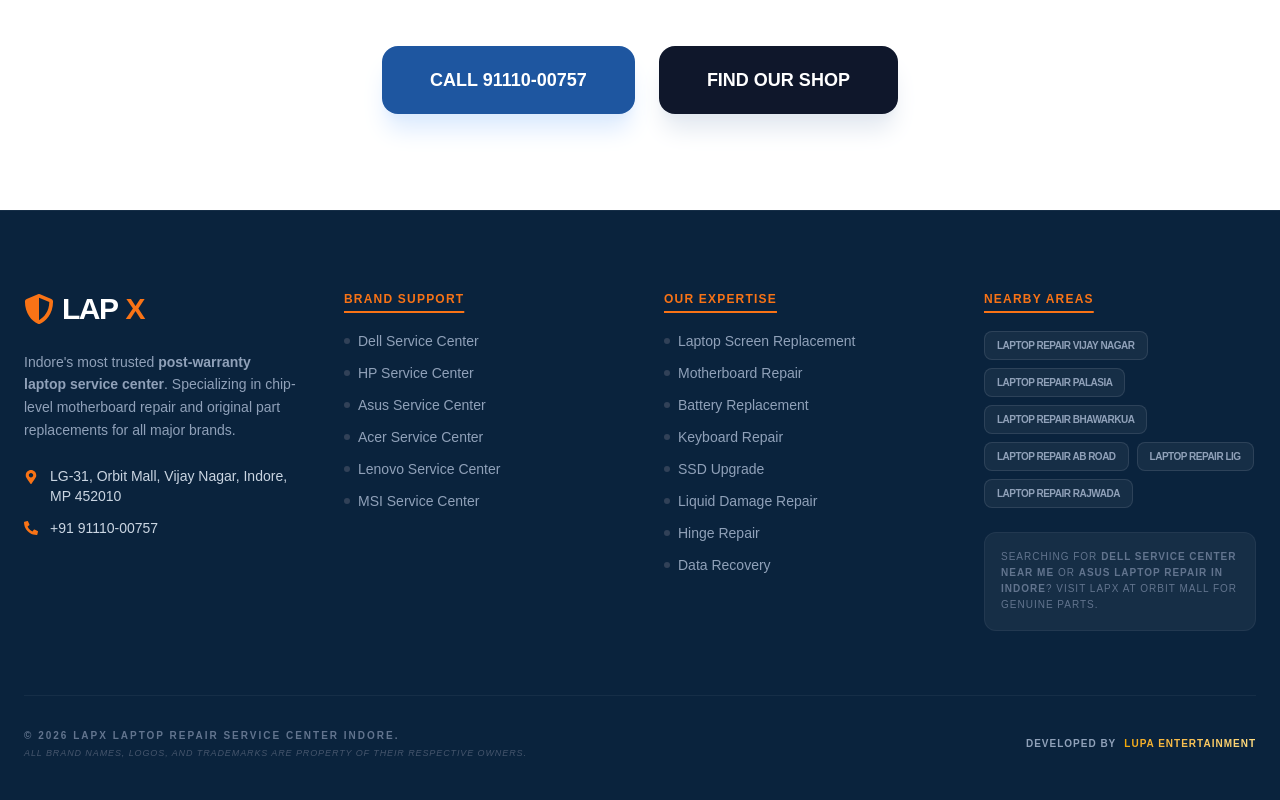
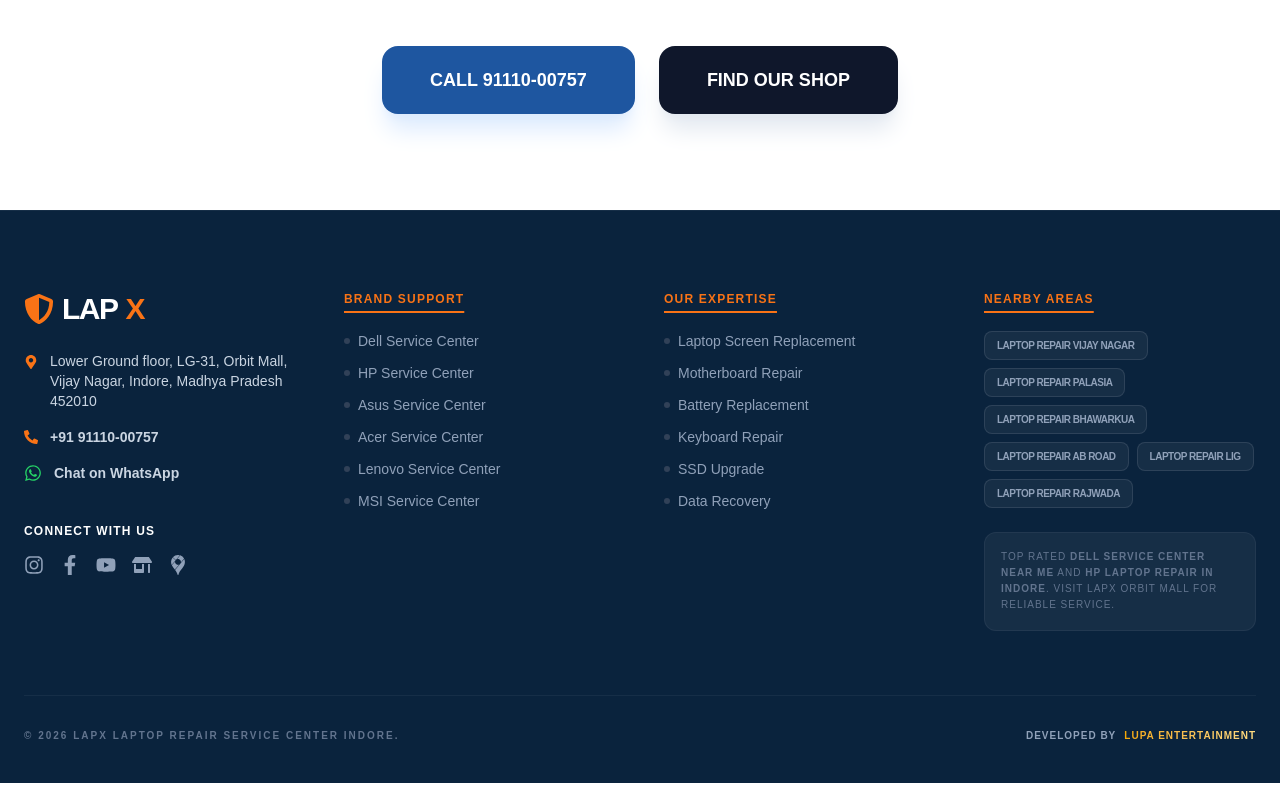
Before and after one commit to JoshiRishikesh/Lapx-Indore, a Next.js app: page / in a window 1280 px wide. Shown: the part 3536-4336 px from the top of the page. Built offline with nearby package versions, Linux system fonts and the light colour scheme.

Commit message:
Updated the footer

```diff
--- a/package.json
+++ b/package.json
@@ -15,7 +15,7 @@
     "next": "16.0.8",
     "react": "19.2.1",
     "react-dom": "19.2.1",
-    "react-icons": "^5.5.0"
+    "react-icons": "^5.6.0"
   },
   "devDependencies": {
     "@tailwindcss/postcss": "^4",
--- a/src/components/Footer.tsx
+++ b/src/components/Footer.tsx
@@ -1,7 +1,18 @@
 "use client";
 
 import Link from 'next/link';
-import { FaPhoneAlt, FaEnvelope, FaMapMarkerAlt, FaShieldAlt } from 'react-icons/fa';
+import {
+  FaPhoneAlt,
+  FaMapMarkerAlt,
+  FaShieldAlt,
+  FaWhatsapp,
+  FaInstagram,
+  FaFacebookF,
+  FaYoutube,
+  FaStoreAlt // Use this for JustDial
+} from 'react-icons/fa';
+
+import { SiGooglemaps } from 'react-icons/si'; // Keep this since it's working
 
 export default function Footer() {
   const currentYear = new Date().getFullYear();
@@ -15,32 +26,91 @@
     { name: "MSI Service Center", href: "/msi-laptop-service-center-indore" },
   ];
 
-  const serviceKeywords = [
-    "Laptop Screen Replacement", "Motherboard Repair", "Battery Replacement",
-    "Keyboard Repair", "SSD Upgrade", "Liquid Damage Repair",
-    "Hinge Repair", "Data Recovery"
+  const socialLinks = [
+    {
+      name: "Instagram",
+      href: "https://www.instagram.com/lapx_laptop_repair_indore/",
+      icon: <FaInstagram />,
+      color: "hover:text-[#E1306C]"
+    },
+    {
+      name: "Facebook",
+      href: "https://www.facebook.com/people/Lapx-indore/100083816658201/#",
+      icon: <FaFacebookF />,
+      color: "hover:text-[#1877F2]"
+    },
+    {
+      name: "YouTube",
+      href: "https://www.youtube.com/@lapxindore",
+      icon: <FaYoutube />,
+      color: "hover:text-[#FF0000]"
+    },
+    {
+      name: "JustDial",
+      href: "https://www.justdial.com/Indore/Lap-X-Near-C21-Malhar-Mega-Mall-Vijay-Nagar/0731PX731-X731-221031122403-F5F9_BZDET",
+      icon: <FaStoreAlt />,
+      color: "hover:text-[#ff6a00]"
+    },
+    {
+      name: "Google Maps",
+      href: "https://share.google/ydyJpPmM2cu71iLWX",
+      icon: <SiGooglemaps />,
+      color: "hover:text-[#4285F4]"
+    },
   ];
 
   return (
     <footer className="bg-[#0a233d] text-white pt-20 pb-10 px-6 border-t border-white/5">
       <div className="max-w-7xl mx-auto grid grid-cols-1 md:grid-cols-2 lg:grid-cols-4 gap-12 mb-16">
 
-        {/* 1. Branding & Business Info */}
+        {/* 1. Branding & Contact Info */}
         <div className="space-y-6">
           <Link href="/" className="text-3xl font-black tracking-tighter flex items-center gap-2">
             <FaShieldAlt className="text-[#f97316]" /> LAP<span className="text-[#f97316]">X</span>
           </Link>
-          <p className="text-slate-400 text-sm leading-relaxed">
-            Indore's most trusted <strong>post-warranty laptop service center</strong>. Specializing in chip-level motherboard repair and original part replacements for all major brands.
-          </p>
-          <div className="space-y-3 text-sm">
+
+          <div className="space-y-4 text-sm">
             <div className="flex items-start gap-3 text-slate-300">
               <FaMapMarkerAlt className="text-[#f97316] mt-1 shrink-0" />
-              <p>LG-31, Orbit Mall, Vijay Nagar, Indore, MP 452010</p>
+              <p>Lower Ground floor, LG-31, Orbit Mall, Vijay Nagar, Indore, Madhya Pradesh 452010</p>
             </div>
+
             <div className="flex items-center gap-3 text-slate-300">
               <FaPhoneAlt className="text-[#f97316] shrink-0" />
-              <p>+91 91110-00757</p>
+              <a href="tel:+919111000757" className="hover:text-white transition-colors font-semibold">
+                +91 91110-00757
+              </a>
+            </div>
+
+            <div className="flex items-center gap-3 text-slate-300">
+              <FaWhatsapp className="text-[#25D366] shrink-0 text-lg" />
+              <a
+                href="https://wa.me/919111000757?text=I%20found%20your%20website%20and%20need%20help%20with%20my%20laptop"
+                target="_blank"
+                rel="noopener noreferrer"
+                className="hover:text-white transition-colors font-semibold"
+              >
+                Chat on WhatsApp
+              </a>
+            </div>
+          </div>
+
+          {/* Social Media Icons Row */}
+          <div className="pt-4">
+            <h4 className="text-white text-xs font-bold uppercase tracking-widest mb-4">Connect With Us</h4>
+            <div className="flex gap-4">
+              {socialLinks.map((social) => (
+                <a
+                  key={social.name}
+                  href={social.href}
+                  target="_blank"
+                  rel="noopener noreferrer"
+                  className={`text-slate-400 text-xl transition-all duration-300 hover:scale-110 ${social.color}`}
+                  title={social.name}
+                >
+                  {social.icon}
+                </a>
+              ))}
             </div>
           </div>
         </div>
@@ -59,11 +129,11 @@
           </ul>
         </div>
 
-        {/* 3. Specialized Services */}
+        {/* 3. Expertise (Strategic Keywords) */}
         <div>
           <h4 className="text-[#f97316] font-bold uppercase tracking-widest text-xs mb-6 underline decoration-2 underline-offset-8">Our Expertise</h4>
           <ul className="grid grid-cols-1 gap-3">
-            {serviceKeywords.map((service) => (
+            {['Laptop Screen Replacement', 'Motherboard Repair', 'Battery Replacement', 'Keyboard Repair', 'SSD Upgrade', 'Data Recovery'].map((service) => (
               <li key={service} className="text-slate-400 text-sm flex items-center gap-2">
                 <span className="w-1.5 h-1.5 bg-slate-700 rounded-full" /> {service}
               </li>
@@ -71,7 +141,7 @@
           </ul>
         </div>
 
-        {/* 4. Strategic Keyword Cloud (Indore Specific) */}
+        {/* 4. Local SEO Area Cloud */}
         <div>
           <h4 className="text-[#f97316] font-bold uppercase tracking-widest text-xs mb-6 underline decoration-2 underline-offset-8">Nearby Areas</h4>
           <div className="flex flex-wrap gap-2">
@@ -83,7 +153,7 @@
           </div>
           <div className="mt-6 p-4 bg-white/5 rounded-xl border border-white/5">
             <p className="text-[10px] text-slate-500 leading-relaxed uppercase tracking-widest">
-              Searching for <strong>Dell service center near me</strong> or <strong>Asus laptop repair in Indore</strong>? Visit LAPX at Orbit Mall for genuine parts.
+              Top rated <strong>Dell service center near me</strong> and <strong>HP laptop repair in Indore</strong>. Visit LAPX Orbit Mall for reliable service.
             </p>
           </div>
         </div>
@@ -96,19 +166,15 @@
           <p className="text-slate-500 text-[10px] font-bold uppercase tracking-[0.2em]">
             © {currentYear} LAPX LAPTOP REPAIR SERVICE CENTER INDORE.
           </p>
-          <p className="text-slate-600 text-[9px] uppercase tracking-widest italic">
-            All brand names, logos, and trademarks are property of their respective owners.
-          </p>
         </div>
 
-        {/* Website Credit */}
         <div className="flex items-center gap-2 text-[10px] uppercase tracking-widest font-bold text-slate-400">
           <span>Developed By</span>
           <Link
             href="https://lupaentertainment.com"
             target="_blank"
             rel="noopener noreferrer"
-            className="bg-linear-to-r from-[#f3a700] to-[#ffdc81] bg-clip-text text-transparent hover:scale-105 transition-transform"
+            className="bg-gradient-to-r from-[#f3a700] to-[#ffdc81] bg-clip-text text-transparent hover:scale-105 transition-transform"
           >
             Lupa Entertainment
           </Link>
```
Also changed, not shown: 1 other file (tests, documents, lock files or other folders).
